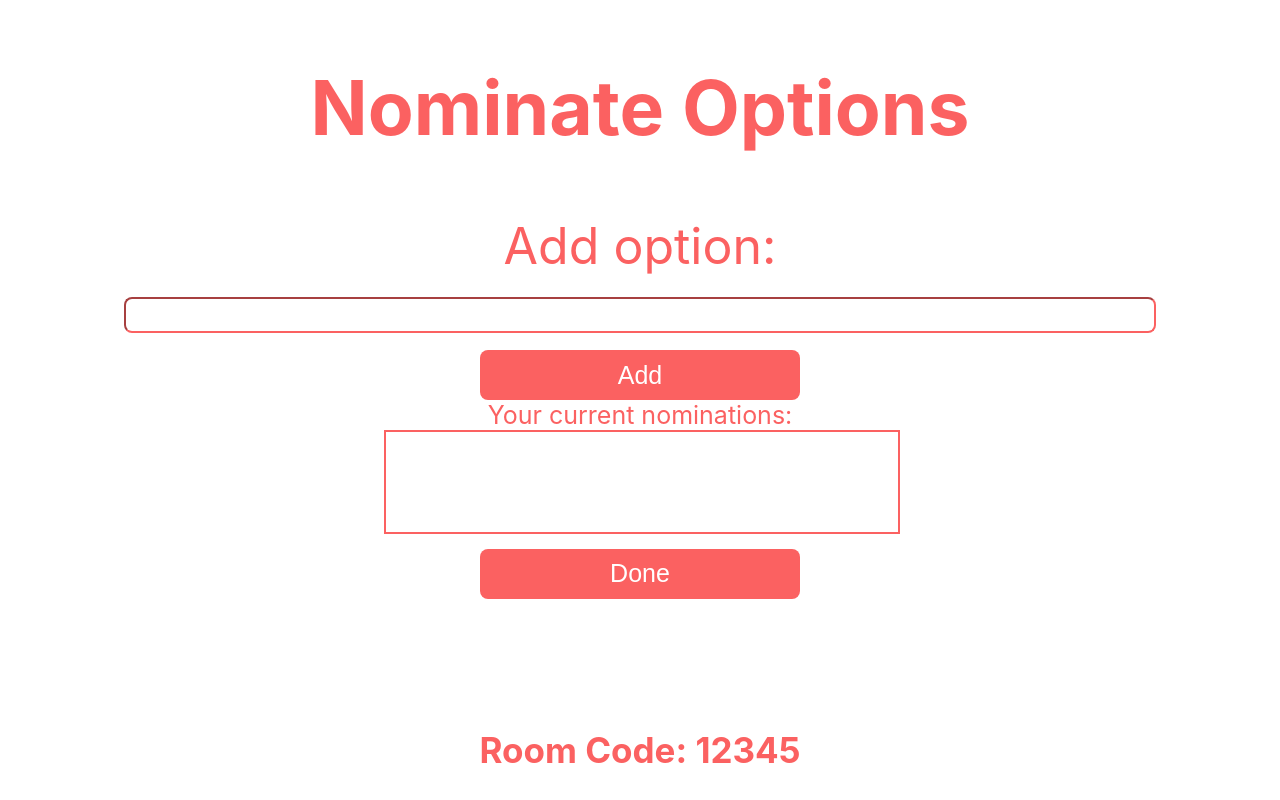
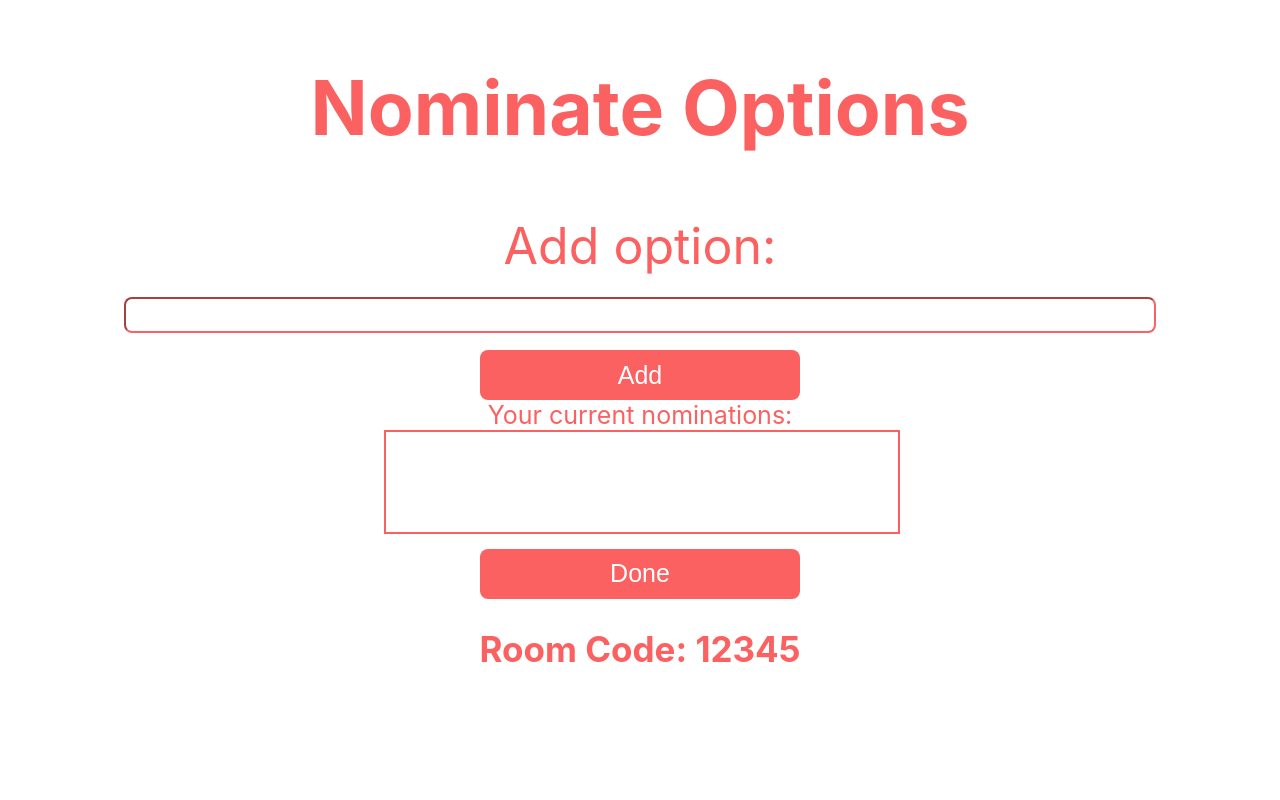
Before and after one commit to cs130-w21/21, a React (Create React App) app in the folder frontend/: page /room in a window 1280 px wide. Built offline with nearby package versions, Linux system fonts and the light colour scheme.

Commit message:
Minor UI and css updates

```diff
--- a/frontend/src/App.css
+++ b/frontend/src/App.css
@@ -44,7 +44,7 @@
   text-align: center;
   color: #fb6161;
   font-size: 50px;
-  overflow: hidden;
+
 }
 /*"cursor-pointer transition-colors bg-yellow-300 hover:bg-yellow-500 rounded-md text-black
 font-bold m-2 p-2 text-2xl w-1/2 md:w-1/3 lg:w-1/4 xl:w-1/6"*/
@@ -160,7 +160,7 @@ select:focus{
 
 .RoomCode {
   font-size: 35px;
-  position: absolute;
+  position: static;
   width:100%;
   bottom:0px;
 }
--- a/frontend/src/Card.css
+++ b/frontend/src/Card.css
@@ -1,11 +1,13 @@
 .swipe {
   position: absolute;
+  padding: 19%;
 }
 
 .cardContainer {
   width: 90vw;
   max-width: 260px;
   height: 300px;
+  text-align: center;
 }
 
 .card {
@@ -18,6 +20,7 @@
   border-radius: 20px;
   background-size: cover;
   background-position: center;
+  align-items: center;
 }
 
 .cardContent {
@@ -30,6 +33,7 @@
   text-align: center;
   margin: 10px;
   color: #fb6161;
+  height: 100px;
 }
 
 .infoText {
--- a/frontend/src/Card.js
+++ b/frontend/src/Card.js
@@ -35,7 +35,7 @@ function Card () {
     <div>
       <link href='https://fonts.googleapis.com/css?family=Damion&display=swap' rel='stylesheet' />
       <link href='https://fonts.googleapis.com/css?family=Alatsi&display=swap' rel='stylesheet' />
-      <h1>Where should we eat?</h1>
+      <h3>Where should we eat?</h3>
       <div className='cardContainer'>
         {characters.map((character) =>
           <TinderCard className='swipe' key={character.name} preventSwipe={["up", "down"]} onSwipe={(dir) => swiped(dir, character.name)} onCardLeftScreen={() => outOfFrame(character.name)}>
@@ -45,7 +45,7 @@ function Card () {
           </TinderCard>
         )}
       </div>
-      {lastDirection ? <h2 className='infoText'>You swiped {lastDirection}</h2> : <h2 className='infoText' />}
+      {lastDirection ? <h6 className='infoText'>You swiped {lastDirection}</h6> : <h6 className='infoText' />}
     </div>
   )
 }
```
Also changed, not shown: 1 other file (tests, documents, lock files or other folders).
